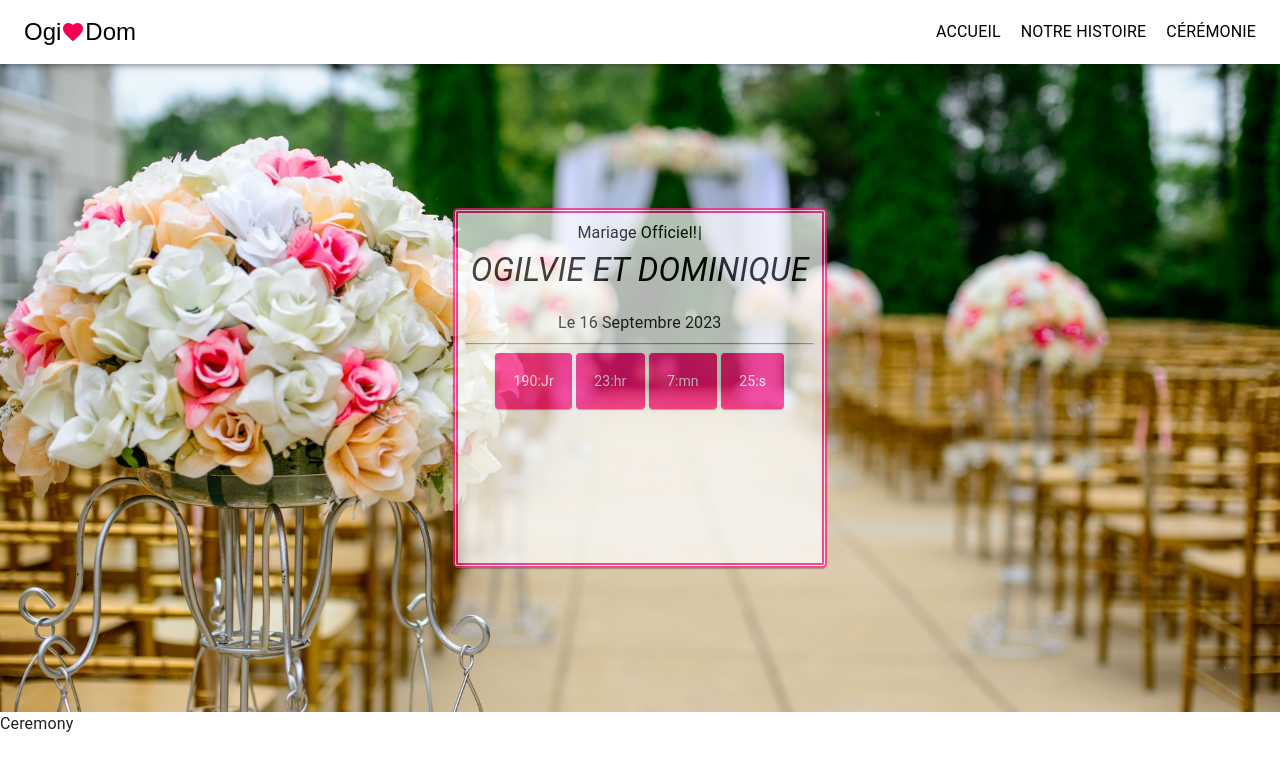
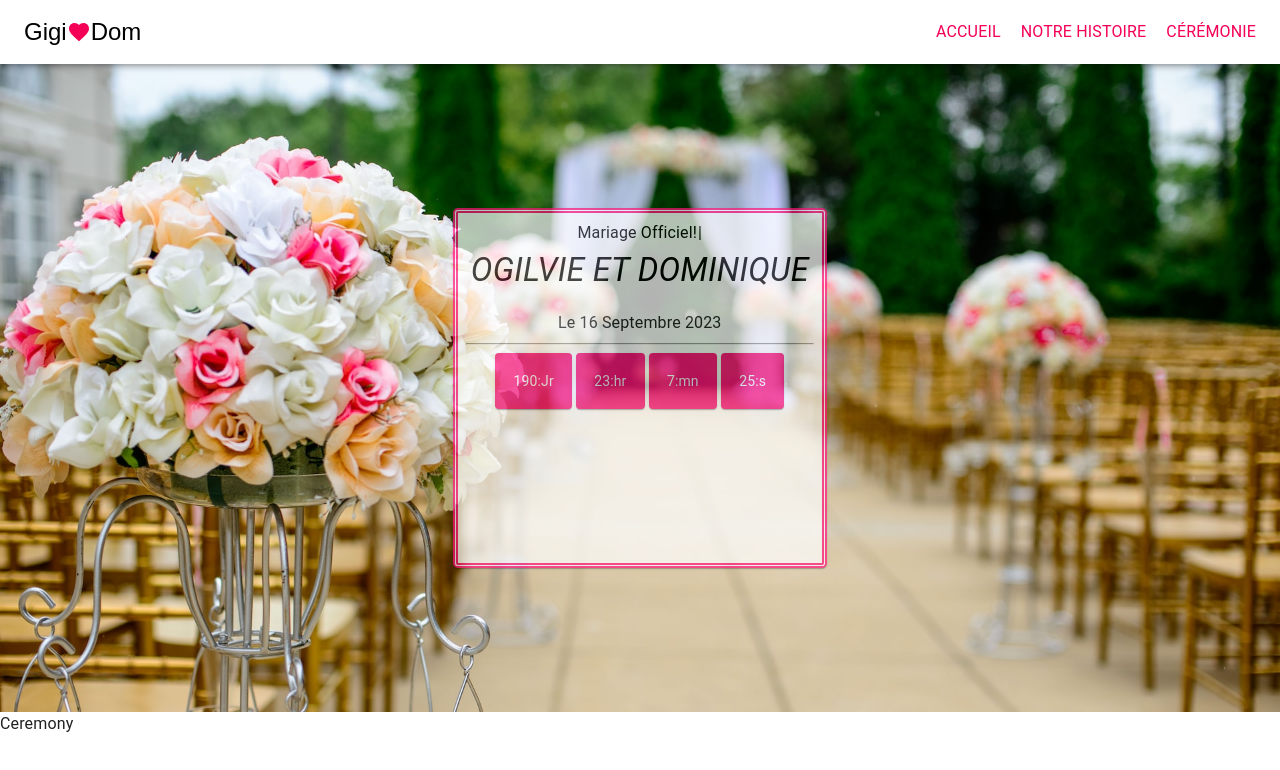
Before and after one commit to ricardomb94/gigietdom, a React (Create React App) app: page /Ceremony in a window 1280 px wide. Shown: the top 770 px of the page. Built offline with nearby package versions, Linux system fonts and the light colour scheme.

Commit message:
Replacing the logo

```diff
--- a/src/components/Navbar.js
+++ b/src/components/Navbar.js
@@ -35,7 +35,7 @@ const Navbar = ({ links }) => {
                     >
 
                     <IconButton edge="start" color="inherit" aria-label="menu" >
-                    Ogi<FavoriteIcon sx={{color: '#f50057'}}/>Dom
+                    Gigi<FavoriteIcon sx={{color: '#f50057'}}/>Dom
                     </IconButton>
 
                     </Typography>
@@ -46,7 +46,7 @@ const Navbar = ({ links }) => {
                             underline="none"
                             style={{
                                 marginLeft:20,
-                                color: '#000000',
+                                color: '#f50057',
                                 textDecoration:"none",
                                 textTransform: "uppercase"
                             }}
```
